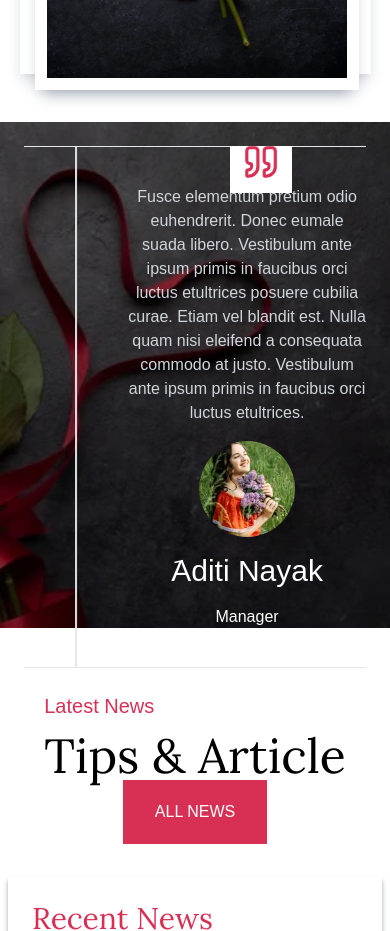
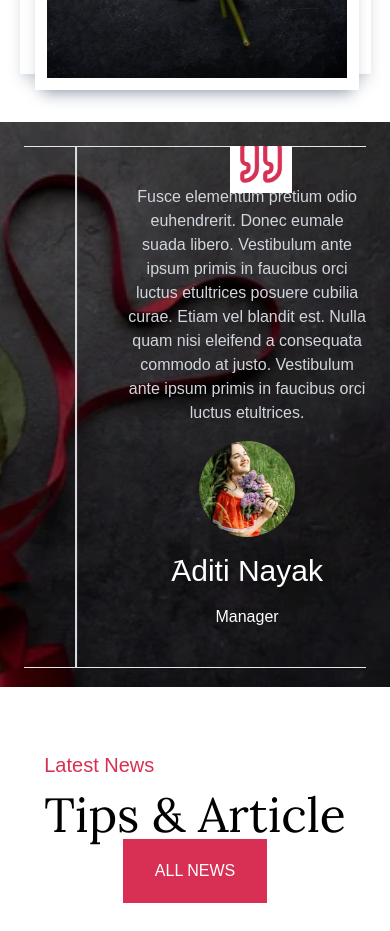
Before and after one commit to nazisharifi2025/Flower-web, a React (Vite) app: page /Faq in a window 390 px wide. Shown: the part 1320-2251 px from the top of the page. Built offline with nearby package versions, Linux system fonts and the light colour scheme; a web font is replaced by a local one.

Commit message:
add new chenges

```diff
--- a/src/Componnents/Testemonial.tsx
+++ b/src/Componnents/Testemonial.tsx
@@ -65,12 +65,12 @@ function Testemonial() {
     },
   ]
   return (
-    <div className='lg:h-[70vh] md:h-[47vh] h-[60vh] w-full flex justify-end items-center my-5 lg:px-8 px-0 bg-cover bg-no-repeat bg-center bg-[url(/images/hero6.jpg)] '>
+    <div className='lg:h-[70vh] md:h-[47vh] h-[67vh] w-full flex justify-end items-center my-5 lg:px-8 px-0 bg-cover bg-no-repeat bg-center bg-[url(/images/hero6.jpg)] '>
         <div className='md:w-[600px] w-full h-full md:bg-white bg-black/45 p-6'>
           <Slider {...settings}>
             {Cards.map((items , index)=>(
             <div key={index} className='flex test flex-col justify-center items-cente h-full w-full gap-4 border border-gray-200 relative'>
-                <Quote size={62} className='text-[#D83054] absolute left-[45%]  -top-4 p-3 bg-white'/>
+                <Quote size={62} className='text-[#D83054] absolute left-[45%]  -top-4 md:p-3 p-1.5 bg-white'/>
                 <p className='md:text-gray-500 text-gray-300 text-center w-[90%] mx-auto'>{items.des}</p>
                 <img src={items.imgUrl} className='h-24 w-24 rounded-full mx-auto' alt="" />
                 <h1 className='text-3xl md:text-black text-white mx-auto'>{items.name}</h1>
```
